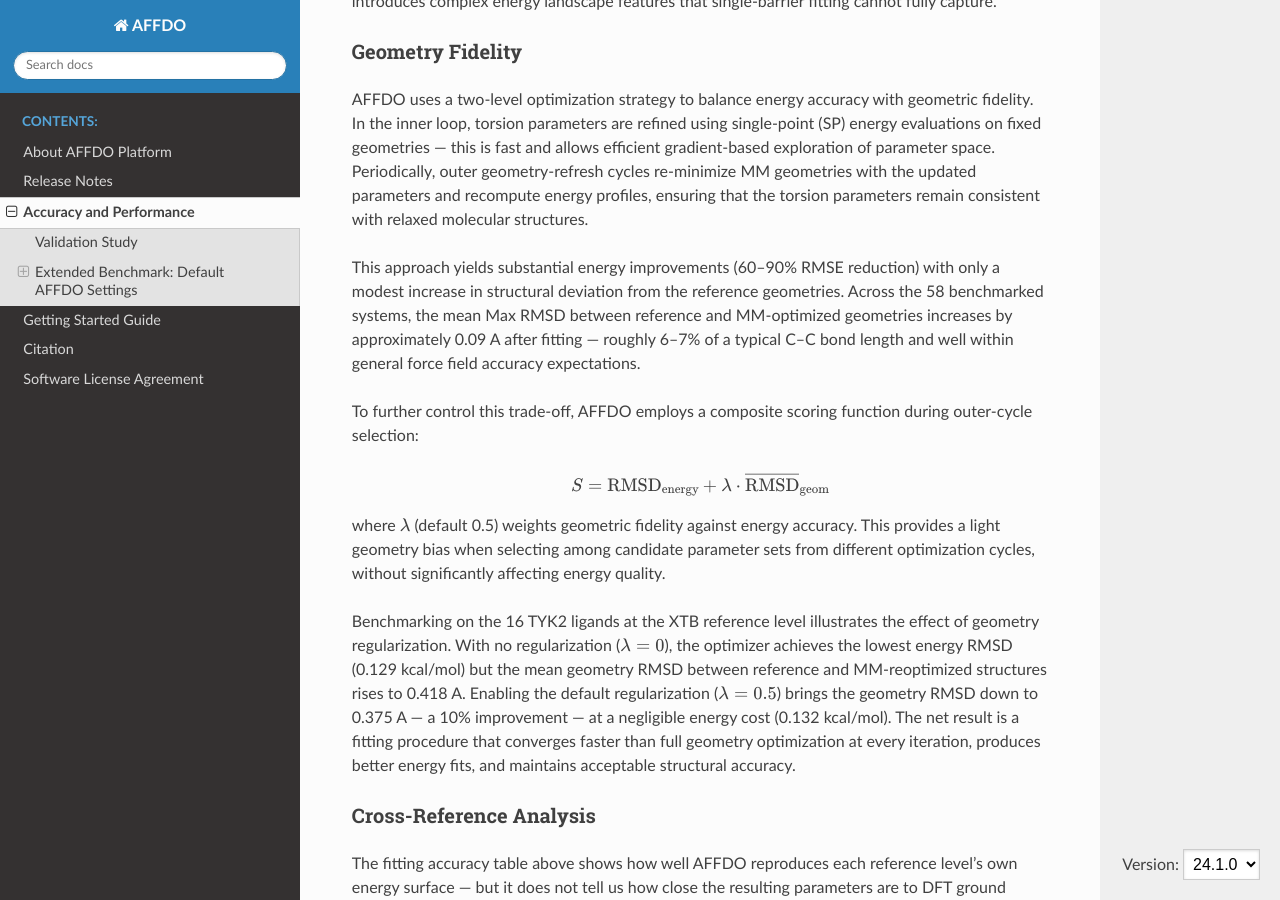
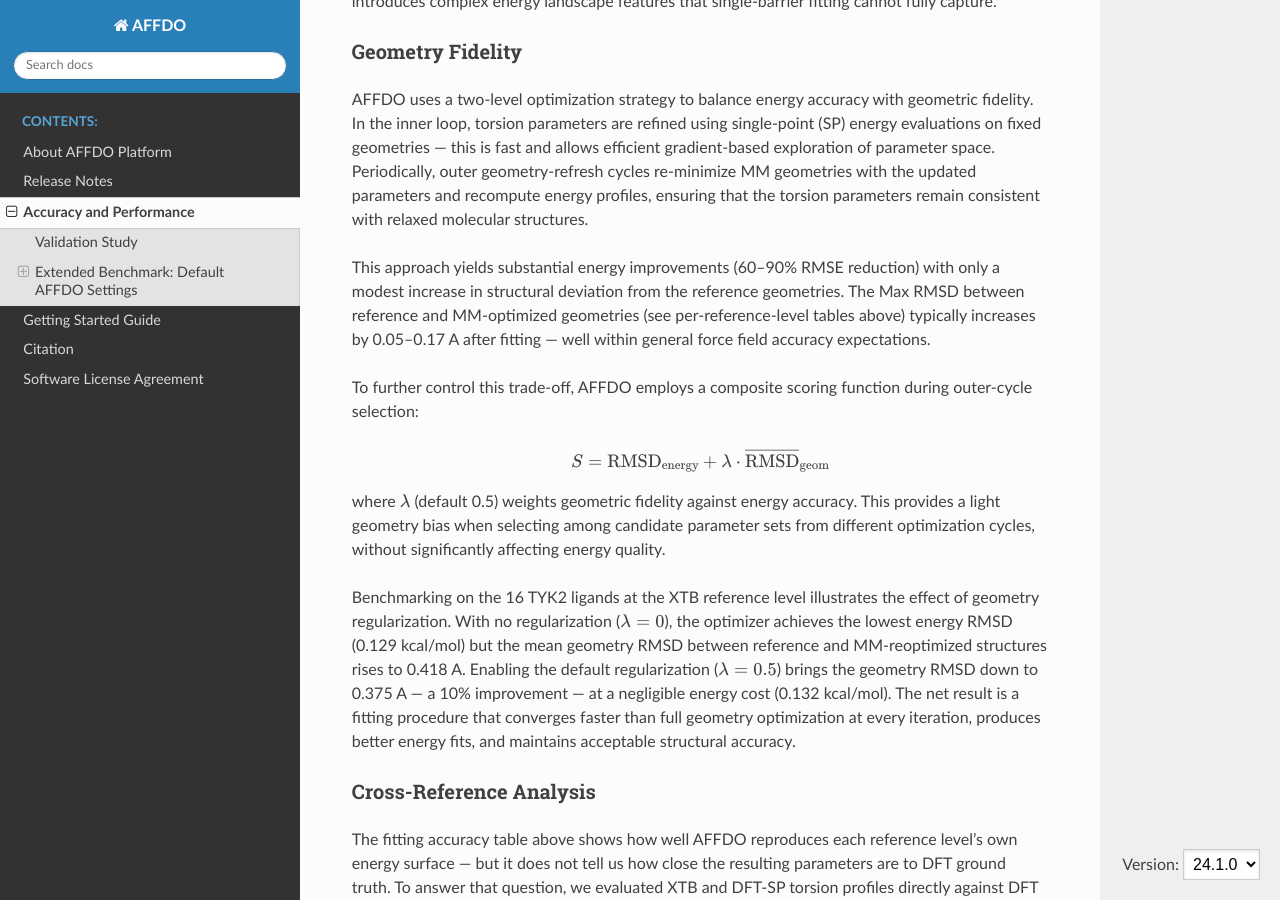
Before and after one commit to ATTMOS/AFFDOWS, a Sphinx documentation site: the page built from docs/source/user/performance.rst, in a window 1280 px wide and 900 px high, scrolled down 4464 px. Built offline with Sphinx 7.4.7 and the Read the Docs theme 3.1.0, drawn with Linux system fonts in a browser that asks for light colours.

Commit message:
docs: fix Max RMSD delta range in Geometry Fidelity text

```diff
--- a/docs/source/user/performance.rst
+++ b/docs/source/user/performance.rst
@@ -138,7 +138,7 @@ Geometry Fidelity
 
 AFFDO uses a two-level optimization strategy to balance energy accuracy with geometric fidelity. In the inner loop, torsion parameters are refined using single-point (SP) energy evaluations on fixed geometries — this is fast and allows efficient gradient-based exploration of parameter space. Periodically, outer geometry-refresh cycles re-minimize MM geometries with the updated parameters and recompute energy profiles, ensuring that the torsion parameters remain consistent with relaxed molecular structures.
 
-This approach yields substantial energy improvements (60–90% RMSE reduction) with only a modest increase in structural deviation from the reference geometries. Across the 58 benchmarked systems, the mean Max RMSD between reference and MM-optimized geometries increases by approximately 0.09 A after fitting — roughly 6–7% of a typical C–C bond length and well within general force field accuracy expectations.
+This approach yields substantial energy improvements (60–90% RMSE reduction) with only a modest increase in structural deviation from the reference geometries. The Max RMSD between reference and MM-optimized geometries (see per-reference-level tables above) typically increases by 0.05–0.17 A after fitting — well within general force field accuracy expectations.
 
 To further control this trade-off, AFFDO employs a composite scoring function during outer-cycle selection:
 
```
